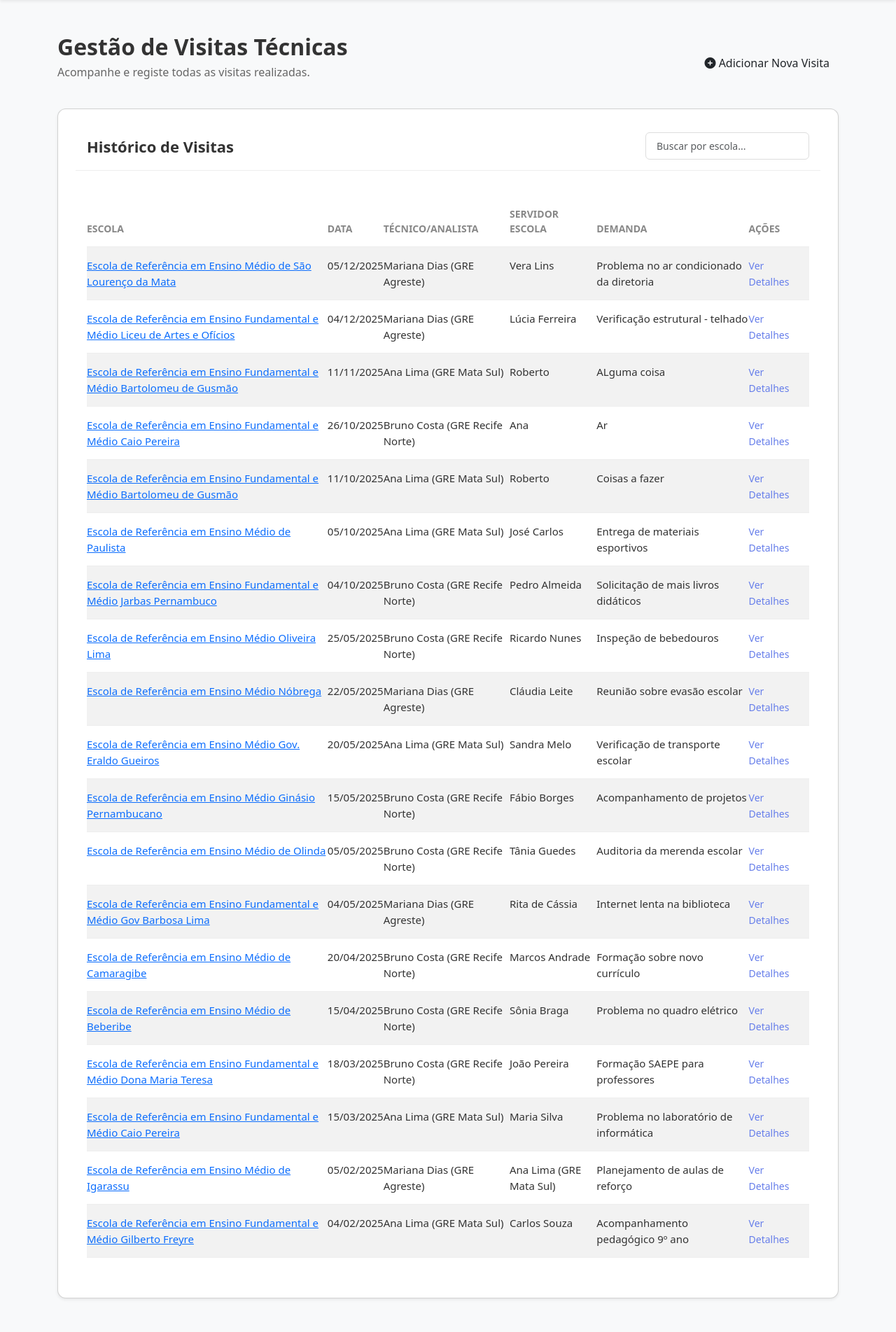
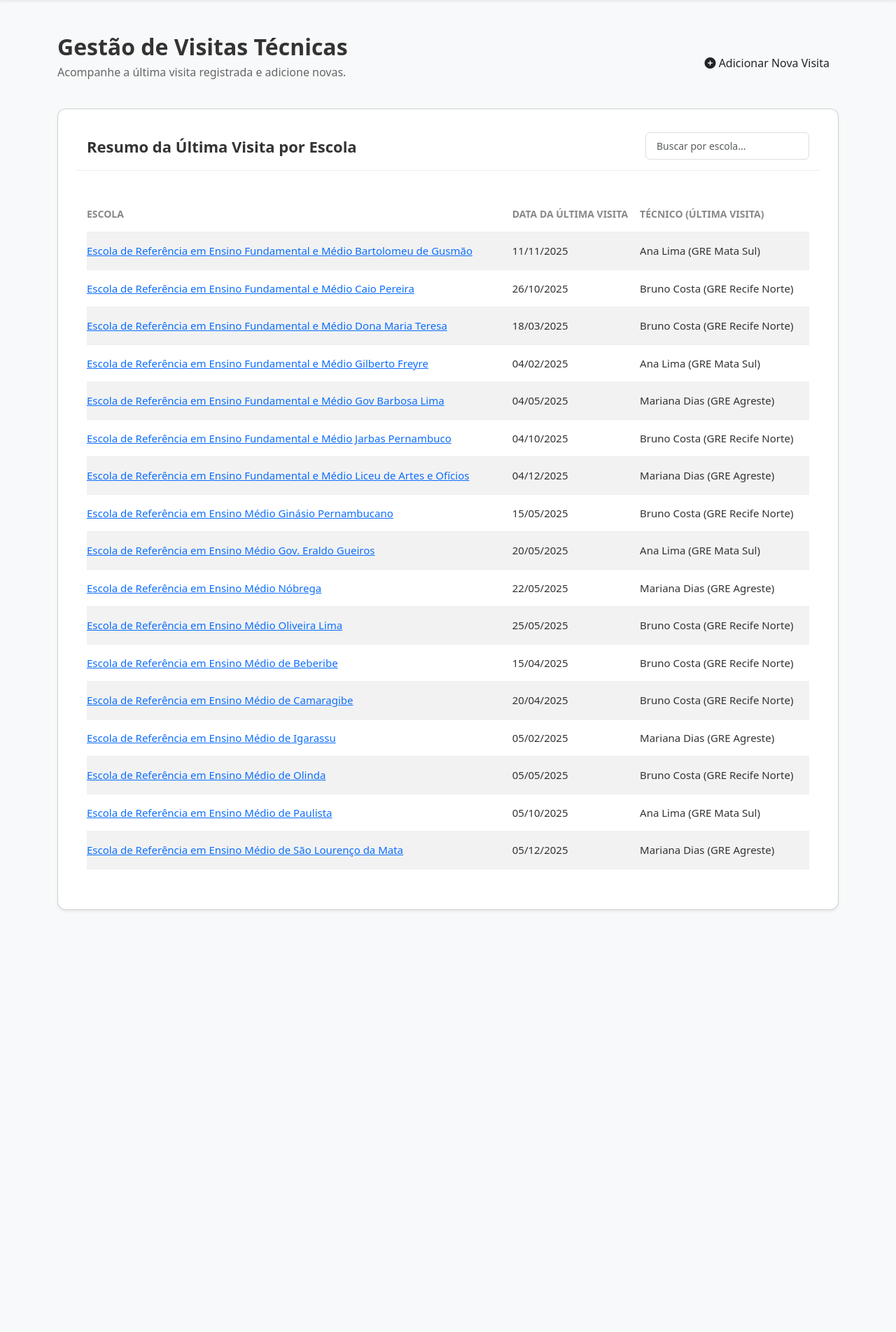
Before and after one commit to GusISilva/Projeto-SAEPE, a Django app: page /visitas/ in a window 1280 px wide. Shown: the part 56-1959 px from the top of the page at 70% size. After the commit the page ends 1357 px from the top, so only its background shows below. Run offline with Django 5.2, Linux system fonts and the light colour scheme; a user stored in the database is signed in; data comes from the database, SQL or seed files in the repository; both versions use the stored data as it was after the commit.

Commit message:
feat: Adiciona gestão de visitas técnicas com popup e página de perfil da escola

```diff
--- a/core/forms.py
+++ b/core/forms.py
@@ -101,7 +101,8 @@ class VisitaTecnicaForm(forms.ModelForm):
     )
     data_visita = forms.DateField(
         label="Data da Visita",
-        widget=forms.DateInput(attrs={'class': 'form-control', 'type': 'date'})
+        widget=forms.DateInput(attrs={'class': 'form-control', 'type': 'date'}),
+        required=False # <--- ADICIONE ESTA LINHA
     )
     tecnico_gre = forms.ChoiceField(
         label="Técnico/Analista - GRE",
--- a/core/templates/visitas.html
+++ b/core/templates/visitas.html
@@ -2,14 +2,16 @@
 {% load static %}
 
 {% block extra_css %}
-<link rel="stylesheet" href="{% static 'css/visitas.css' %}"> {% endblock extra_css %}
+<link rel="stylesheet" href="{% static 'css/visitas.css' %}">
+{% endblock extra_css %}
 
 {% block content %}
-<div class="visitas-container my-5"> <div class="header-section d-flex justify-content-between align-items-center mb-4">
+<div class="visitas-container my-5">
+
+    <div class="header-section d-flex justify-content-between align-items-center mb-4">
         <div>
             <h1 class="page-title">Gestão de Visitas Técnicas</h1>
-            <p class="page-subtitle">Acompanhe e registe todas as visitas realizadas.</p>
-        </div>
+            <p class="page-subtitle">Acompanhe a última visita registrada e adicione novas.</p> </div>
         <button type="button" class="btn btn-primary-custom" data-bs-toggle="modal" data-bs-target="#visitModal">
             <i class="fas fa-plus-circle"></i> Adicionar Nova Visita
         </button>
@@ -17,7 +19,7 @@
 
     <div class="visits-card card shadow-sm">
         <div class="card-header bg-white d-flex justify-content-between align-items-center">
-            <h3 class="card-title mb-0">Histórico de Visitas</h3>
+            <h3 class="card-title mb-0">Resumo da Última Visita por Escola</h3>
             <input type="text" id="filterInput" class="form-control w-auto search-bar" placeholder="Buscar por escola..." onkeyup="filterTable()">
         </div>
 
@@ -27,43 +29,32 @@
                     <thead>
                         <tr>
                             <th>Escola</th>
-                            <th>Data</th>
-                            <th>Técnico/Analista</th>
-                            <th>Servidor Escola</th>
-                            <th>Demanda</th>
-                            <th>Ações</th> </tr>
+                            <th>Data da Última Visita</th>
+                            <th>Técnico (Última Visita)</th>
+                            </tr>
                     </thead>
                     <tbody id="visitsTableBody">
-                        {% for visita in visitas %} <tr>
+                        {% for ultima_visita in resumo_visitas %}
+                        <tr>
                             <td>
-                                <a href="{% url 'perfil_escola' escola_nome=visita.escola %}">
-                                    {{ visita.escola }}
+                                <a href="{% url 'perfil_escola' escola_nome=ultima_visita.escola %}">
+                                    {{ ultima_visita.escola }}
                                 </a>
                             </td>
-                            <td>{{ visita.data_visita|date:"d/m/Y" }}</td>
-                            <td>{{ visita.tecnico_gre|default:"" }}</td>
-                            <td>{{ visita.servidor_escola|default:"" }}</td>
-                            <td>{{ visita.demanda|truncatewords:10|default:"" }}</td>
-                            <td class="action-links">
-                                <a href="{% url 'perfil_escola' escola_nome=visita.escola %}">
-                                    Ver Detalhes
-                                </a>
-                                </td>
+                            <td>{{ ultima_visita.data_visita|date:"d/m/Y" }}</td>
+                            <td>{{ ultima_visita.tecnico_gre|default:"" }}</td>
                         </tr>
                         {% empty %}
                         <tr>
-                            <td colspan="6" class="text-center text-muted">Nenhuma visita registada ainda.</td>
+                            <td colspan="3" class="text-center text-muted">Nenhuma visita registada ainda.</td>
                         </tr>
-                        {% endfor %}
-                    </tbody>
+                        {% endfor %} </tbody>
                 </table>
             </div>
         </div>
-    </div>
-</div>
-
-<div class="modal fade" id="visitModal" tabindex="-1" aria-labelledby="visitModalLabel" aria-hidden="true">
-    <div class="modal-dialog modal-lg"> <div class="modal-content">
+    </div> </div> <div class="modal fade" id="visitModal" tabindex="-1" aria-labelledby="visitModalLabel" aria-hidden="true">
+    <div class="modal-dialog modal-lg">
+        <div class="modal-content">
 
             <form action="{% url 'visitas' %}" method="POST">
                 {% csrf_token %}
@@ -122,7 +113,8 @@
                     <button type="submit" class="btn btn-primary">Salvar Visita</button>
                 </div>
 
-            </form> </div>
+            </form>
+        </div>
     </div>
 </div>
 
@@ -135,10 +127,14 @@
         const rows = table.getElementsByTagName('tr');
 
         for (let i = 0; i < rows.length; i++) {
+            // Verifica se a linha tem células 'td' antes de tentar aceder
             if (rows[i].getElementsByTagName('td').length > 0) {
+                // O nome da escola está na primeira célula (índice 0)
                 const schoolNameCell = rows[i].getElementsByTagName('td')[0];
                 if (schoolNameCell) {
+                    // Tenta encontrar o link <a> dentro da célula
                     const schoolLink = schoolNameCell.getElementsByTagName('a')[0];
+                    // Pega o texto do link, ou da célula se não houver link
                     const textValue = schoolLink ? (schoolLink.textContent || schoolLink.innerText) : (schoolNameCell.textContent || schoolNameCell.innerText);
 
                     if (textValue.toLowerCase().indexOf(filter) > -1) {
@@ -159,7 +155,7 @@
             const isModalHidden = !visitModalElement.classList.contains('show');
             if (isModalHidden) {
                 try {
-                    const visitModal = bootstrap.Modal.getOrCreateInstance(visitModalElement); // Método seguro
+                    const visitModal = bootstrap.Modal.getOrCreateInstance(visitModalElement);
                     visitModal.show();
                 } catch (e) {
                     console.error("Erro ao tentar reabrir o modal Bootstrap:", e);
@@ -167,7 +163,6 @@
             }
         }
     });
-
 </script>
 
 {% endblock content %}
--- a/core/views.py
+++ b/core/views.py
@@ -10,6 +10,7 @@ from django.contrib.auth.models import User
 from django.contrib import messages
 from django.urls import reverse
 from django.utils.html import format_html
+from django.db.models import Max
 
 from .models import Escola, Ocorrencia, Relatorio, Visita, DadosFicticiosEscola, VisitaTecnica
 from .forms import VisitaForm, EscolaSelectForm, VisitaTecnicaForm
@@ -85,32 +86,61 @@ def relatorios_view(request):
 @login_required(login_url='login')
 def visitas_view(request):
 
+    # --- Lógica de POST (Processa o formulário do popup - SEM ALTERAÇÕES) ---
     if request.method == 'POST':
         form = VisitaTecnicaForm(request.POST)
         if form.is_valid():
             try:
                 form.save()
                 messages.success(request, 'Visita registada com sucesso!')
-                return redirect('visitas') # Volta para a mesma página
+                return redirect('visitas')
             except Exception as e:
                  messages.error(request, f'Erro inesperado ao guardar a visita: {e}')
         else:
             error_message = 'Erro ao guardar. Por favor, verifique os dados: '
             for field, errors in form.errors.items():
-                error_message += f"{field}: {', '.join(errors)} "
-            messages.error(request, error_message)
+                label = form.fields[field].label if field in form.fields else field
+                error_message += f"'{label}': {', '.join(errors)} "
+            messages.error(request, error_message.strip())
+            # Continua para a lógica GET para mostrar a página com o erro
 
+    # --- Lógica de GET (MODIFICADA para mostrar o resumo) ---
 
-    todas_visitas = VisitaTecnica.objects.all().order_by('-data_visita')
+    # 1. Encontra a data da última visita para cada escola (como antes)
+    ultimas_visitas_por_escola = VisitaTecnica.objects.values(
+        'escola'
+    ).annotate(
+        ultima_data=Max('data_visita')
+    ) # Removemos o order_by daqui
 
+    # 2. Busca os detalhes completos da última visita de cada escola (como antes)
+    lista_resumo_visitas = []
+    for item in ultimas_visitas_por_escola:
+        try:
+            ultima_visita_obj = VisitaTecnica.objects.filter(
+                escola=item['escola'],
+                data_visita=item['ultima_data']
+            ).latest('id')
+            lista_resumo_visitas.append(ultima_visita_obj)
+        except VisitaTecnica.DoesNotExist:
+            continue
+
+    # --- A MUDANÇA ESTÁ AQUI ---
+    # 3. Ordena a LISTA de objetos pelo atributo 'escola' (alfabeticamente)
+    lista_resumo_visitas.sort(key=lambda visita: visita.escola)
+    # --- FIM DA MUDANÇA ---
+
+    # 4. Cria uma instância VAZIA do formulário para o popup (Sem alterações)
     form_modal = VisitaTecnicaForm()
 
+    # 5. Monta o contexto para o template (Sem alterações)
     context = {
         'form_modal': form_modal,
-        'visitas': todas_visitas,
+        'resumo_visitas': lista_resumo_visitas, # Agora a lista está ordenada por escola
     }
 
-    return render(request, 'visitas.html', context) # Renderiza o seu template original
+    # Renderiza o seu template 'visitas.html' (Sem alterações)
+    return render(request, 'visitas.html', context)
 
 
 
```
Also changed, not shown: db.sqlite3.
